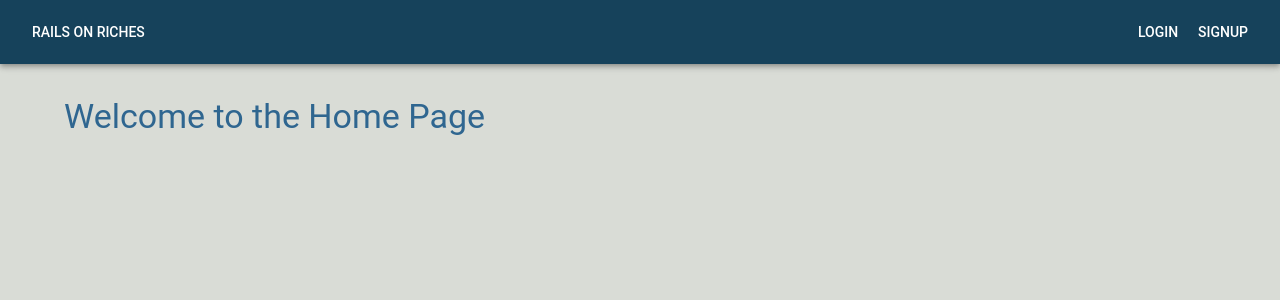
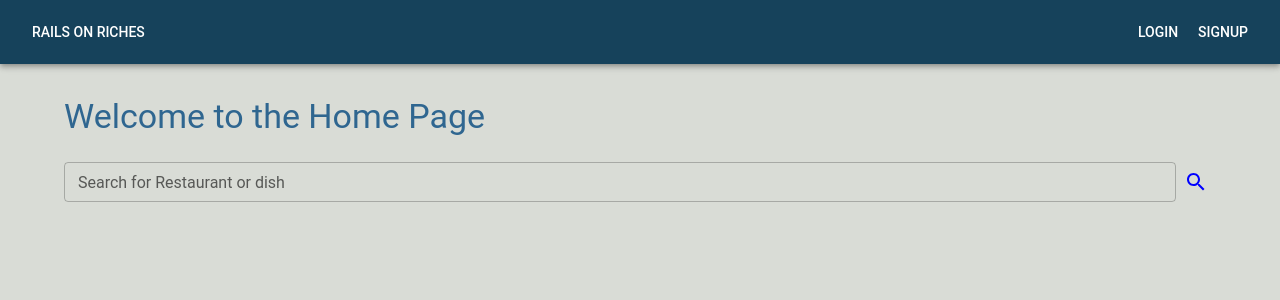
Before and after one commit to scalableinternetservices/rails-to-riches, a React (Create React App) app in the folder frontend/: page / in a window 1280 px wide. Shown: the top 300 px of the page. Built offline with nearby package versions, Linux system fonts and the light colour scheme.

Commit message:
Home Page Search bar UI

```diff
--- a/frontend/src/pages/Home.js
+++ b/frontend/src/pages/Home.js
@@ -1,6 +1,7 @@
 // src/pages/Home.js
-import React from 'react';
-import { Container, Typography } from '@mui/material';
+import React from "react";
+import { Container, Typography } from "@mui/material";
+import SearchBar from "./SearchBar";
 
 const Home = () => {
   return (
@@ -8,6 +9,7 @@ const Home = () => {
       <Typography variant="h4" color="primary.main" sx={{ mt: 4 }}>
         Welcome to the Home Page
       </Typography>
+      <SearchBar />
     </Container>
   );
 };
--- /dev/null
+++ b/frontend/src/pages/SearchBar.js
@@ -0,0 +1,42 @@
+import { useState } from "react";
+import { Box, IconButton, TextField } from "@mui/material";
+import SearchIcon from "@mui/icons-material/Search";
+
+const SearchBar = () => {
+  const [input, setInput] = useState("");
+
+  const handleInput = (e) => {
+    e.preventDefault();
+    setInput(e.target.value.toLowerCase());
+  };
+
+  return (
+    <Box
+      className="App"
+      sx={{
+        display: "flex",
+        flexDirection: "column",
+        justifyContent: "space-evenly",
+        mt: 3,
+      }}
+    >
+      <form style={{ display: "flex", alignItems: "center" }}>
+        <TextField
+          id="search-bar"
+          className="text"
+          onInput={handleInput}
+          label="Search for Restaurant or dish"
+          variant="outlined"
+          placeholder="Search..."
+          size="small"
+          fullWidth
+        />
+        <IconButton type="submit" aria-label="search">
+          <SearchIcon style={{ fill: "blue" }} />
+        </IconButton>
+      </form>
+    </Box>
+  );
+};
+
+export default SearchBar;
```
